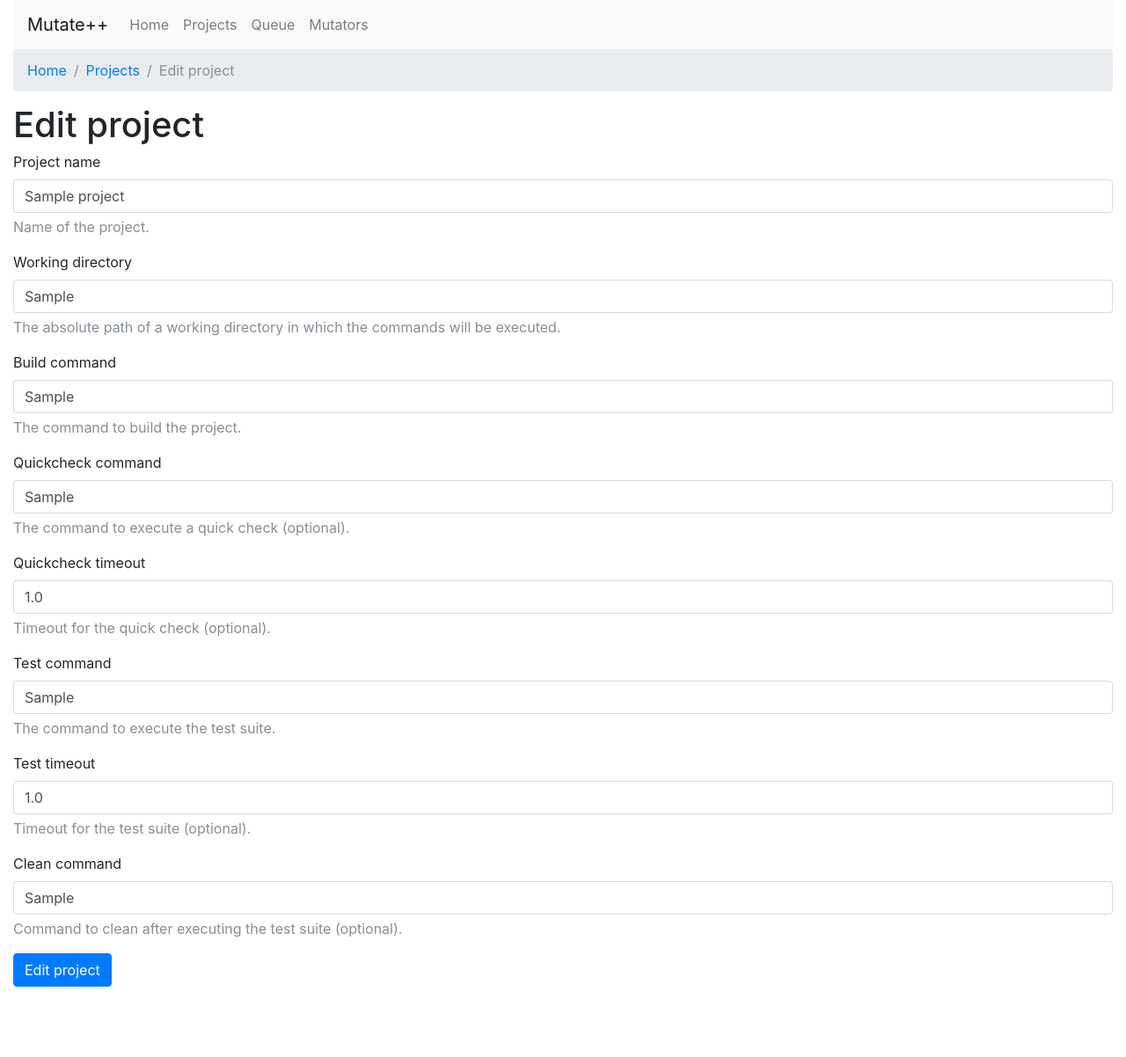
After one commit to nlohmann/mutate_cpp, a Flask app: page /projects/edit/1 in a window 1280 px wide. The commit adds this page. Shown: the whole page at 88% size. Run offline with Flask 2, Linux system fonts and the light colour scheme; tables that the repository leaves empty hold one stand-in row (values such as "Sample post"); some libraries are stand-ins or nearby versions.

Commit message:
Add edit page & add button to project page

```diff
--- /dev/null
+++ b/app/templates/v2_edit_project.html
@@ -0,0 +1,68 @@
+{% extends "v2_base.html" %}
+{% set title='Edit project' %}
+
+{% block breadcrumb %}
+    <ol class="breadcrumb">
+        <li class="breadcrumb-item"><a href="{{ url_for('route_v2_root') }}">Home</a></li>
+        <li class="breadcrumb-item"><a href="{{ url_for('route_v2_projects') }}">Projects</a></li>
+        <li class="breadcrumb-item active">Edit project</li>
+    </ol>
+{% endblock %}
+
+{% block content %}
+    <h1>Edit project</h1>
+
+    <form action="" method="post" name="project">
+        {{ form.hidden_tag() }}
+
+        <div class="form-group">
+            <label for="name">Project name</label>
+            {{ form.name(class_='form-control') }}
+             <p class="form-text text-muted">Name of the project.</p>
+        </div>
+
+        <div class="form-group">
+            <label for="name">Working directory</label>
+            {{ form.workdir(class_='form-control') }}
+             <p class="form-text text-muted">The absolute path of a working directory in which the commands will be executed.</p>
+        </div>
+
+        <div class="form-group">
+            <label for="name">Build command</label>
+            {{ form.build_command(class_='form-control') }}
+             <p class="form-text text-muted">The command to build the project.</p>
+        </div>
+
+        <div class="form-group">
+            <label for="name">Quickcheck command</label>
+            {{ form.quickcheck_command(class_='form-control') }}
+             <p class="form-text text-muted">The command to execute a quick check (optional).</p>
+        </div>
+
+        <div class="form-group">
+            <label for="name">Quickcheck timeout</label>
+            {{ form.quickcheck_timeout(class_='form-control') }}
+             <p class="form-text text-muted">Timeout for the quick check (optional).</p>
+        </div>
+
+        <div class="form-group">
+            <label for="name">Test command</label>
+            {{ form.test_command(class_='form-control') }}
+             <p class="form-text text-muted">The command to execute the test suite.</p>
+        </div>
+
+        <div class="form-group">
+            <label for="name">Test timeout</label>
+            {{ form.test_timeout(class_='form-control') }}
+             <p class="form-text text-muted">Timeout for the test suite (optional).</p>
+        </div>
+
+        <div class="form-group">
+            <label for="name">Clean command</label>
+            {{ form.clean_command(class_='form-control') }}
+             <p class="form-text text-muted">Command to clean after executing the test suite (optional).</p>
+        </div>
+
+        <button type="submit" class="btn btn-primary">Edit project</button>
+    </form>
+{% endblock %}
--- a/app/templates/v2_project.html
+++ b/app/templates/v2_project.html
@@ -12,6 +12,7 @@
 {% block content %}
     <h1>
         <small class="text-muted">Project</small>
+        <a href="{{ url_for('route_v2_projects_edit', project_id=project.id) }}" class="btn btn-primary btn-sm float-right"><i class="fa fa-edit"></i> Edit</a>
         <br>{{ project.name }}
     </h1>
 
--- a/app/templates/v2_projects.html
+++ b/app/templates/v2_projects.html
@@ -27,6 +27,7 @@
                             last finding {{ project.last_finding|humanize }}
                             {% endif %}
                         </p>
+                        <a href="{{ url_for('route_v2_projects_edit', project_id=project.id) }}" class="btn btn-primary btn-sm float-right"><i class="fa fa-edit"></i> Edit</a>
                     </div>
                 </div>
             </div>
--- a/app/views.py
+++ b/app/views.py
@@ -121,6 +121,47 @@ def route_v2_projects_create():
         ), category='error')
 
     return render_template('v2_create_project.html', form=form)
+
+@app.route('/projects/edit/<int:project_id>', methods=['GET', 'POST'])
+def route_v2_projects_edit(project_id):
+    form = CreateProjectForm()
+    project = Project.query.get(project_id)
+
+
+    if project is None:
+        abort(403)
+        return
+
+    if not form.validate_on_submit():
+        # Copy from DB to form
+        form.name.data = project.name
+        form.workdir.data = project.workdir
+        form.build_command.data = project.build_command
+        form.quickcheck_command.data = project.quickcheck_command
+        form.quickcheck_timeout.data = project.quickcheck_timeout
+        form.test_command.data = project.test_command
+        form.test_timeout.data = project.test_timeout
+        form.clean_command.data = project.clean_command
+        for field, error_msg in form.errors.items():
+            flash('Error in field "{field}": {error_msg}'.format(
+                field=field,
+                error_msg=' '.join(error_msg)
+            ), category='error')
+
+        return render_template('v2_edit_project.html', form=form)
+
+    # Copy from form to DB
+    project.name = form.name.data
+    project.workdir = form.workdir.data
+    project.build_command = form.build_command.data
+    project.quickcheck_command = form.quickcheck_command.data
+    project.quickcheck_timeout = form.quickcheck_timeout.data
+    project.test_command = form.test_command.data
+    project.test_timeout = form.test_timeout.data
+    project.clean_command = form.clean_command.data
+    db.session.commit()
+    return redirect(url_for('route_v2_project_project_id', project_id=project.id))
+
 
 
 @app.route('/projects/<int:project_id>')
```
